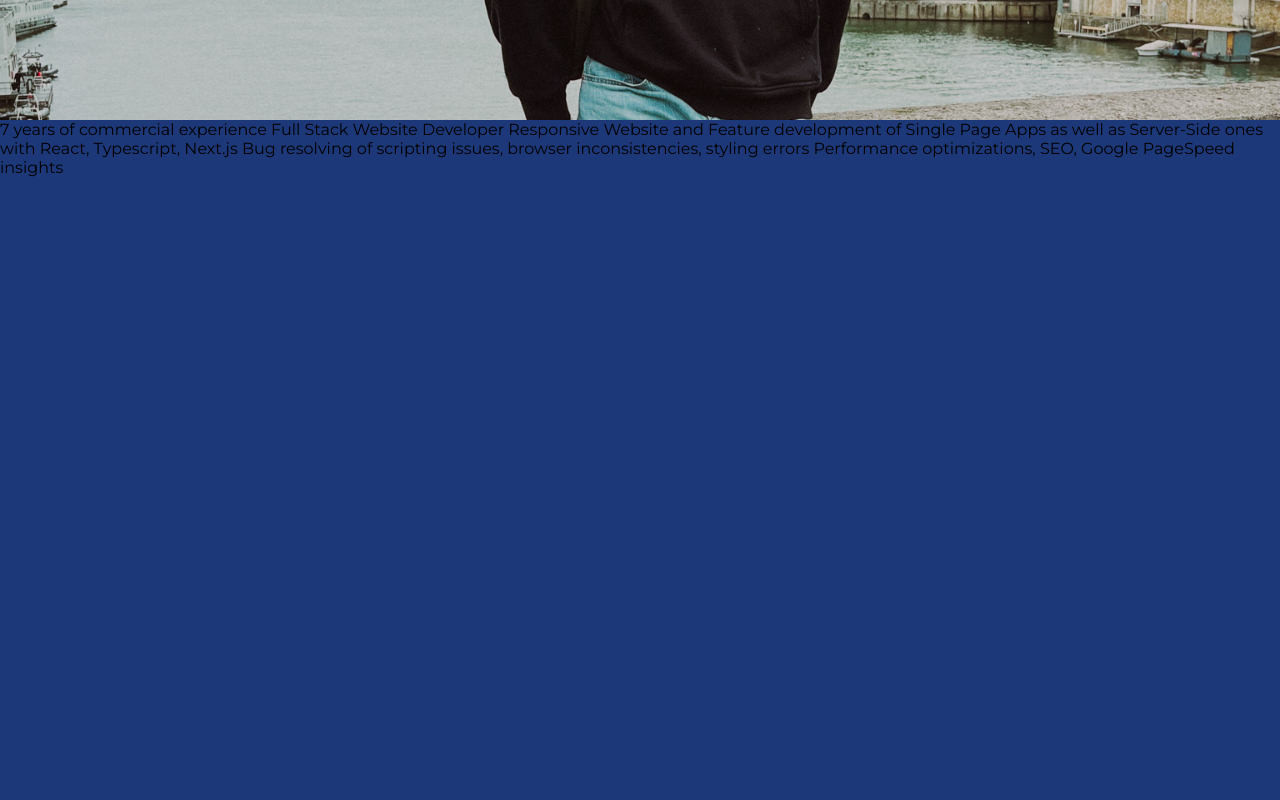
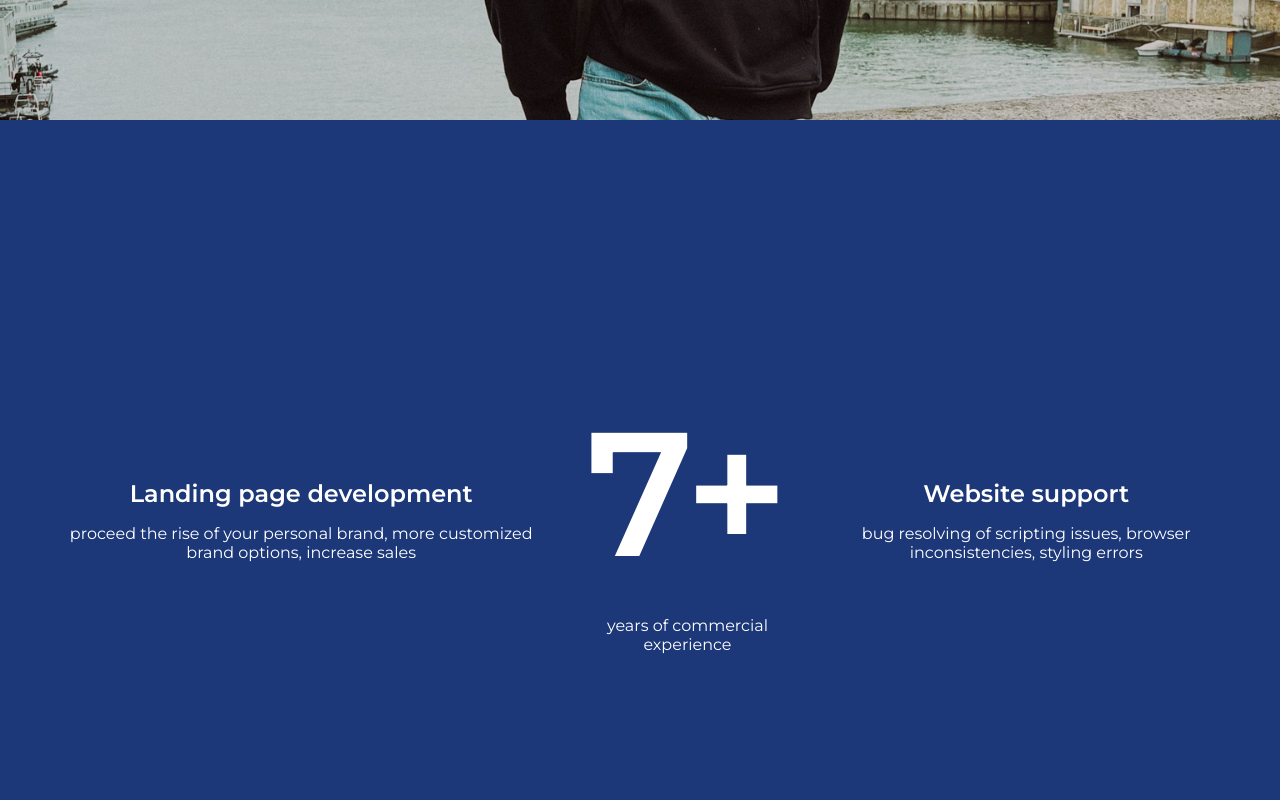
Before and after one commit to BazanAlexandro/bazan-tech-web, a Next.js app: page / in a window 1280 px wide. Shown: the part 680-1480 px from the top of the page. Built offline with nearby package versions, Linux system fonts and the light colour scheme.

Commit message:
'perks' section

```diff
--- a/components/Header/index.tsx
+++ b/components/Header/index.tsx
@@ -15,6 +15,10 @@ const Header = () => {
 				/
 				<a>
 					telegram
+				</a>
+				/
+				<a>
+					upwork
 				</a>
 			</Styles.ContactsPanel>
 
--- a/components/home/sections/Perks/index.tsx
+++ b/components/home/sections/Perks/index.tsx
@@ -1,17 +1,34 @@
 import * as Styles from './styles'
+
+/**
+ * 7 years of experience in the middle
+ * 1. Landing page development - proceed the rise of your personal brand, more customized brand options, increase sales
+ * 2. Sophisticated website maintenance / support - finishing something in works, bugfixing
+ */
 
 const Perks = () => {
 	return (
 		<Styles.Root>
-			7 years of commercial experience
+			<Styles.Bullet>
+				<Styles.BulletHeader>
+					Landing page development
+				</Styles.BulletHeader>
+				proceed the rise of your personal brand, more customized brand options, increase sales
+			</Styles.Bullet>
 
-			Full Stack Website Developer
+			<Styles.Bullet>
+				<Styles.HeaderCoutner>
+					7+
+				</Styles.HeaderCoutner>
+				years of commercial experience
+			</Styles.Bullet>
 
-			Responsive Website and Feature development of Single Page Apps as well as Server-Side ones with React, Typescript, Next.js
-
-			Bug resolving of scripting issues, browser inconsistencies, styling errors
-
-			Performance optimizations, SEO, Google PageSpeed insights
+			<Styles.Bullet>
+				<Styles.BulletHeader>
+					Website support
+				</Styles.BulletHeader>
+				bug resolving of scripting issues, browser inconsistencies, styling errors
+			</Styles.Bullet>
 		</Styles.Root>
 	)
 }
--- a/components/home/sections/Perks/styles.tsx
+++ b/components/home/sections/Perks/styles.tsx
@@ -6,4 +6,24 @@ export const Root = styled.div`
 	min-height: 100vh;
 	background: ${COLORS.primary};
 	display: flex;
+	align-items: center;
+	padding: 1em 3em;
+	gap: 2em;
 `
+
+export const Bullet = styled.div`
+	display: flex;
+	flex-direction: column;
+	gap: 1em;
+	align-items: center;
+	text-align: center;
+`
+
+export const BulletHeader = styled.h2`
+	margin: 0;
+`
+
+export const HeaderCoutner = styled.h2`
+	margin: 0;
+	font-size: 11rem;
+`
--- a/styles/globals.css
+++ b/styles/globals.css
@@ -15,7 +15,11 @@ a {
   box-sizing: border-box;
 }
 
-@media (prefers-color-scheme: dark) {
+body {
+  color: white;
+}
+
+/* @media (prefers-color-scheme: dark) {
   html {
     color-scheme: dark;
   }
@@ -23,4 +27,4 @@ a {
     color: white;
     background: black;
   }
-}
+} */
```
